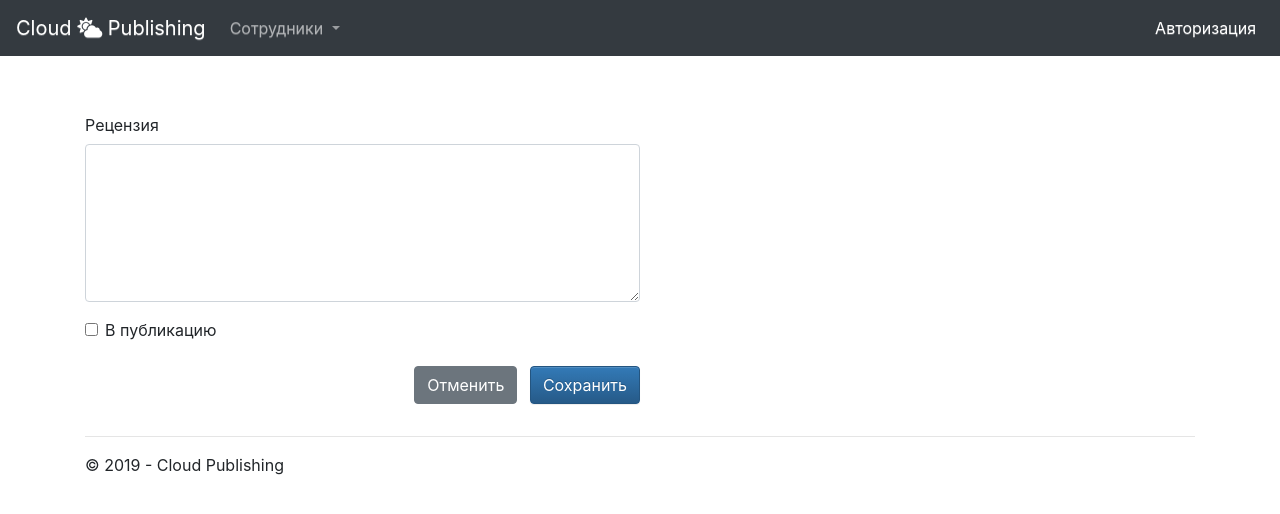
After one commit to SergeevEvgeniy/publishing, an ASP.NET MVC app: template dotnet-backend/CloudPublishing/Views/Review/Edit.cshtml in a window 1280 px wide. The commit adds this page. Shown: the top 514 px of the page. Run offline with ASP.NET Core 8 and stand-ins for ASP.NET MVC 5, Linux system fonts and the light colour scheme; the template is opened without the code that fills it, so the values that code supplies are empty; the project's own start-up code is not run; a stand-in starts its controllers and pages; some libraries are stand-ins or nearby versions.

Commit message:
Доработка представлений рецензий Добавлено представление редактирования.

```diff
--- a/dotnet-backend/CloudPublishing/Views/Review/Create.cshtml
+++ b/dotnet-backend/CloudPublishing/Views/Review/Create.cshtml
@@ -5,8 +5,6 @@
 
 @using (Html.BeginForm("Create", "Review", FormMethod.Post))
 {
-    <div class="container mt-5">
-        <div class="form-group">
     <div class="row form-group">
         <label class="col-sm-2 col-form-label">Журнал/газета</label>
         @*ajax-запрос по загрузке страницы и заполнение option-ов по аналогии с остальными select?*@
@@ -49,8 +47,6 @@
             <div class="form-group">
                 <input type="reset" class="btn btn-secondary mr-2" value="Отменить">
                 <input type="submit" class="btn btn-primary" value="Сохранить">
-                    </div>
-                </div>
             </div>
         </div>
     </div>
--- /dev/null
+++ b/dotnet-backend/CloudPublishing/Views/Review/Edit.cshtml
@@ -0,0 +1,30 @@
+@model CloudPublishing.Models.Reviews.ViewModels.ReviewVM
+@{
+    ViewBag.Title = "Изменение";
+    Layout = "~/Views/Shared/_Layout.cshtml";
+}
+
+@using (Html.BeginForm("Edit", "Review", FormMethod.Post))
+{
+    <input type="hidden" value="@Model.ArticleId" name="articleId" />
+    <div class="form-group">
+        <label class="col-form-label">Рецензия</label>
+        <textarea class="form-control col-sm-6" rows="6" name="Content" id="review_content">@Model.Content</textarea>
+    </div>
+    <div class="form-group">
+        <div class="form-check">
+            <label class="cursor-pointer">
+                <input class="form-check-input" type="checkbox" name="Approved" value="true" checked="@Model.Approved">В публикацию
+            </label>
+        </div>
+    </div>
+    <div class="row form-group">
+        <div class=" "></div>
+        <div class="col-sm-6 text-right pr-0">
+            <div class="form-group">
+                <input type="reset" class="btn btn-secondary mr-2" value="Отменить">
+                <input type="submit" class="btn btn-primary" value="Сохранить">
+            </div>
+        </div>
+    </div>
+}
--- a/dotnet-backend/CloudPublishing/Views/Review/Index.cshtml
+++ b/dotnet-backend/CloudPublishing/Views/Review/Index.cshtml
@@ -3,7 +3,6 @@
     ViewBag.Title = "Рецензии";
     @*Layout = "~/Views/Review/_ReviewLayout.cshtml";*@
 }
-<div class="container">
 
 <div class="row mb-2">
     <div class="col-12 text-right pr-0">
@@ -70,4 +69,3 @@
         </tbody>
     </table>
 </div>
-</div>
```
Also changed, not shown: dotnet-backend/CloudPublishing/Controllers/ReviewController.cs (+7 -4 lines), dotnet-backend/CloudPublishing/CloudPublishing.csproj. Lines whose indentation alone changed are shown as unchanged.
